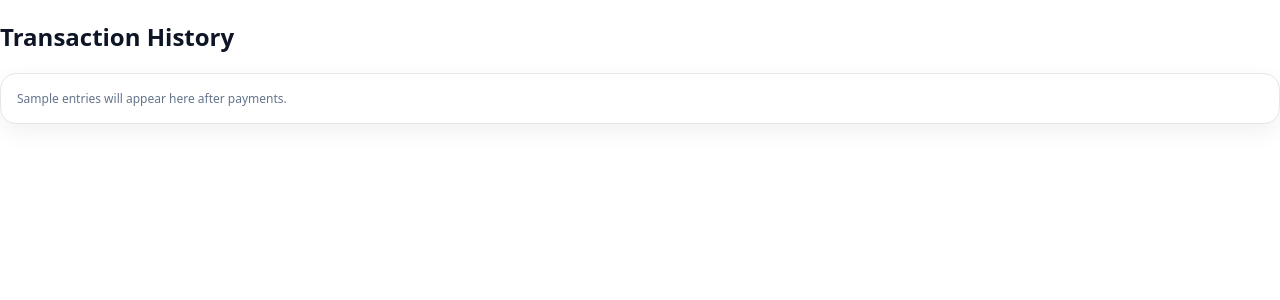
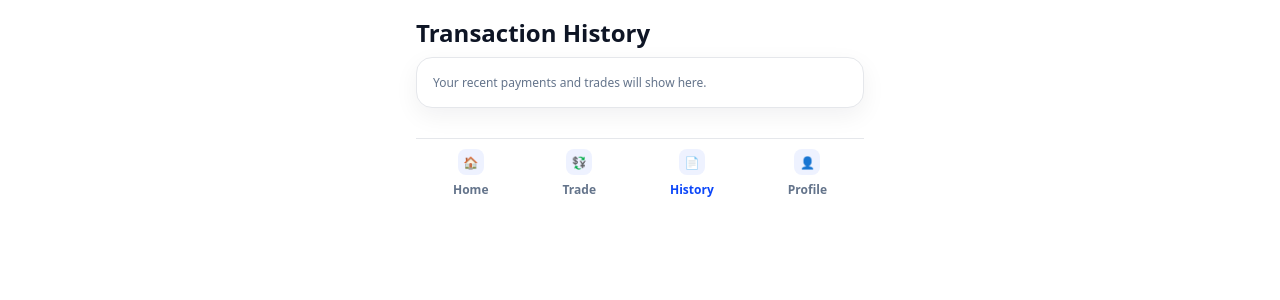
Before and after one commit to wimichub0-ai/Bnapx-User-interface-v.1, a Next.js app: page /history in a window 1280 px wide. Shown: the top 300 px of the page. Built offline with nearby package versions, Linux system fonts and the light colour scheme.

Commit message:
Update page.jsx

```diff
--- a/app/history/page.jsx
+++ b/app/history/page.jsx
@@ -1 +1,17 @@
-export default function History(){return (<main><h2>Transaction History</h2><div className='card-lite'><div className='small'>Sample entries will appear here after payments.</div></div></main>);}
+"use client";
+
+import TabBar from "@/components/TabBar";
+
+export default function History() {
+  return (
+    <main className="container">
+      <h2 style={{ margin: "0 0 8px" }}>Transaction History</h2>
+      <div className="card-lite">
+        <div className="small">Your recent payments and trades will show here.</div>
+        {/* Later: map real entries from Supabase */}
+      </div>
+
+      <TabBar />
+    </main>
+  );
+}
```
